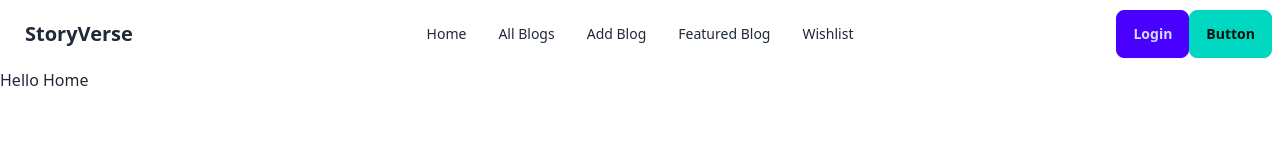
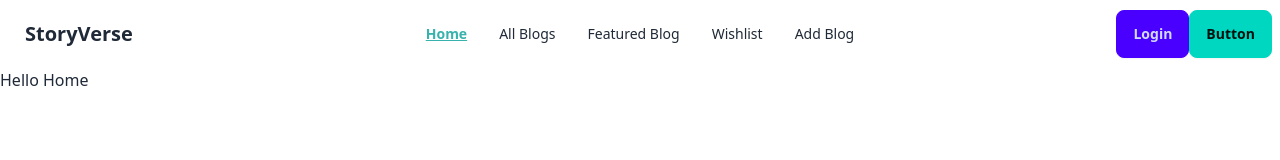
Before and after one commit to joysaha023/storyverse-client-side, a React (Vite) app: page / in a window 1280 px wide. Shown: the top 160 px of the page. Built offline with nearby package versions, Linux system fonts and the light colour scheme.

Commit message:
folder created and route fixing

```diff
--- a/src/Components/Shared/Navbar.jsx
+++ b/src/Components/Shared/Navbar.jsx
@@ -1,35 +1,105 @@
-import React from 'react';
+import React from "react";
+import { Link, NavLink } from "react-router-dom";
 
 const Navbar = () => {
-
-
   const navlink = (
     <>
-            <li><a>Home</a></li>
-            <li><a>All Blogs</a></li>
-            <li><a>Add Blog</a></li>
-            <li><a>Featured Blog</a></li>
-            <li><a>Wishlist</a></li>
+      <li>
+        <NavLink
+          to={"/"}
+          className={({ isActive }) =>
+            isActive
+              ? "bg-white hover:bg-white text-[#38B2AC] border-0 font-semibold underline"
+              : "font-medium"
+          }
+        >
+          Home
+        </NavLink>
+      </li>
+      <li>
+        <NavLink
+          to={"/allblogs"}
+          className={({ isActive }) =>
+            isActive
+              ? "bg-white hover:bg-white text-[#38B2AC] border-0 font-semibold underline"
+              : "font-medium"
+          }
+        >
+          All Blogs
+        </NavLink>
+      </li>
+      <li>
+        <NavLink
+          to={"/featuredblogs"}
+          className={({ isActive }) =>
+            isActive
+              ? "bg-white hover:bg-white text-[#38B2AC] border-0 font-semibold underline"
+              : "font-medium"
+          }
+        >
+          Featured Blog
+        </NavLink>
+      </li>
+      <li>
+        <NavLink
+          to={"/wishlist"}
+          className={({ isActive }) =>
+            isActive
+              ? "bg-white hover:bg-white text-[#38B2AC] border-0 font-semibold underline"
+              : "font-medium"
+          }
+        >
+          Wishlist
+        </NavLink>
+      </li>
+      <li>
+        <NavLink
+          to={"/addblogs"}
+          className={({ isActive }) =>
+            isActive
+              ? "bg-white hover:bg-white text-[#38B2AC] border-0 font-semibold underline"
+              : "font-medium"
+          }
+        >
+          Add Blog
+        </NavLink>
+      </li>
     </>
-    )
+  );
 
   return (
     <div className="navbar bg-base-100">
       <div className="navbar-start">
         <div className="dropdown">
           <div tabIndex={0} role="button" className="btn btn-ghost lg:hidden">
-              <svg xmlns="http://www.w3.org/2000/svg" className="h-5 w-5" fill="none" viewBox="0 0 24 24" stroke="currentColor"><path strokeLinecap="round" strokeLinejoin="round" strokeWidth="2" d="M4 6h16M4 12h8m-8 6h16" /></svg>
+            <svg
+              xmlns="http://www.w3.org/2000/svg"
+              className="h-5 w-5"
+              fill="none"
+              viewBox="0 0 24 24"
+              stroke="currentColor"
+            >
+              <path
+                strokeLinecap="round"
+                strokeLinejoin="round"
+                strokeWidth="2"
+                d="M4 6h16M4 12h8m-8 6h16"
+              />
+            </svg>
           </div>
-            <ul tabIndex={0} className="menu menu-sm dropdown-content mt-3 z-[1] p-2 shadow bg-base-100 rounded-box w-52">
+          <ul
+            tabIndex={0}
+            className="menu menu-sm dropdown-content mt-3 z-[1] p-2 shadow bg-base-100 rounded-box w-52"
+          >
             {navlink}
           </ul>
         </div>
-          <a className="btn btn-ghost text-xl">StoryVerse</a>
+        <Link to={"/"} className="btn btn-ghost hover:bg-white text-xl">
+          StoryVerse
+        </Link>
       </div>
       <div className="navbar-center hidden lg:flex">
-          <ul className="menu menu-horizontal px-1">
-            {navlink}
-          </ul>
+        <ul className="menu menu-horizontal px-1">{navlink}</ul>
       </div>
       <div className="navbar-end">
         <a className="btn btn-primary">Login</a>
--- /dev/null
+++ b/src/Pages/AddBlogs/AddBlogs.jsx
@@ -0,0 +1,11 @@
+import React from 'react';
+
+const AddBlogs = () => {
+    return (
+        <div>
+            <h2>AddBlogs </h2>
+        </div>
+    );
+};
+
+export default AddBlogs;
--- /dev/null
+++ b/src/Pages/AllBlogs/AllBlogs.jsx
@@ -0,0 +1,11 @@
+import React from 'react';
+
+const AllBlogs = () => {
+    return (
+        <div>
+            <h2>All BLogs</h2>
+        </div>
+    );
+};
+
+export default AllBlogs;
--- /dev/null
+++ b/src/Pages/FeaturedBlogs/FeaturedBlogs.jsx
@@ -0,0 +1,11 @@
+import React from 'react';
+
+const FeaturedBlogs = () => {
+    return (
+        <div>
+            <h2>Featured Blog</h2>
+        </div>
+    );
+};
+
+export default FeaturedBlogs;
--- /dev/null
+++ b/src/Pages/WishList/WishList.jsx
@@ -0,0 +1,11 @@
+import React from 'react';
+
+const WishList = () => {
+    return (
+        <div>
+            <h2 className='text-4xl'>Wishlist </h2>
+        </div>
+    );
+};
+
+export default WishList;
```
Also changed, not shown: src/Routes/Routes.jsx (+20 -0 lines). Lines whose indentation alone changed are shown as unchanged.
